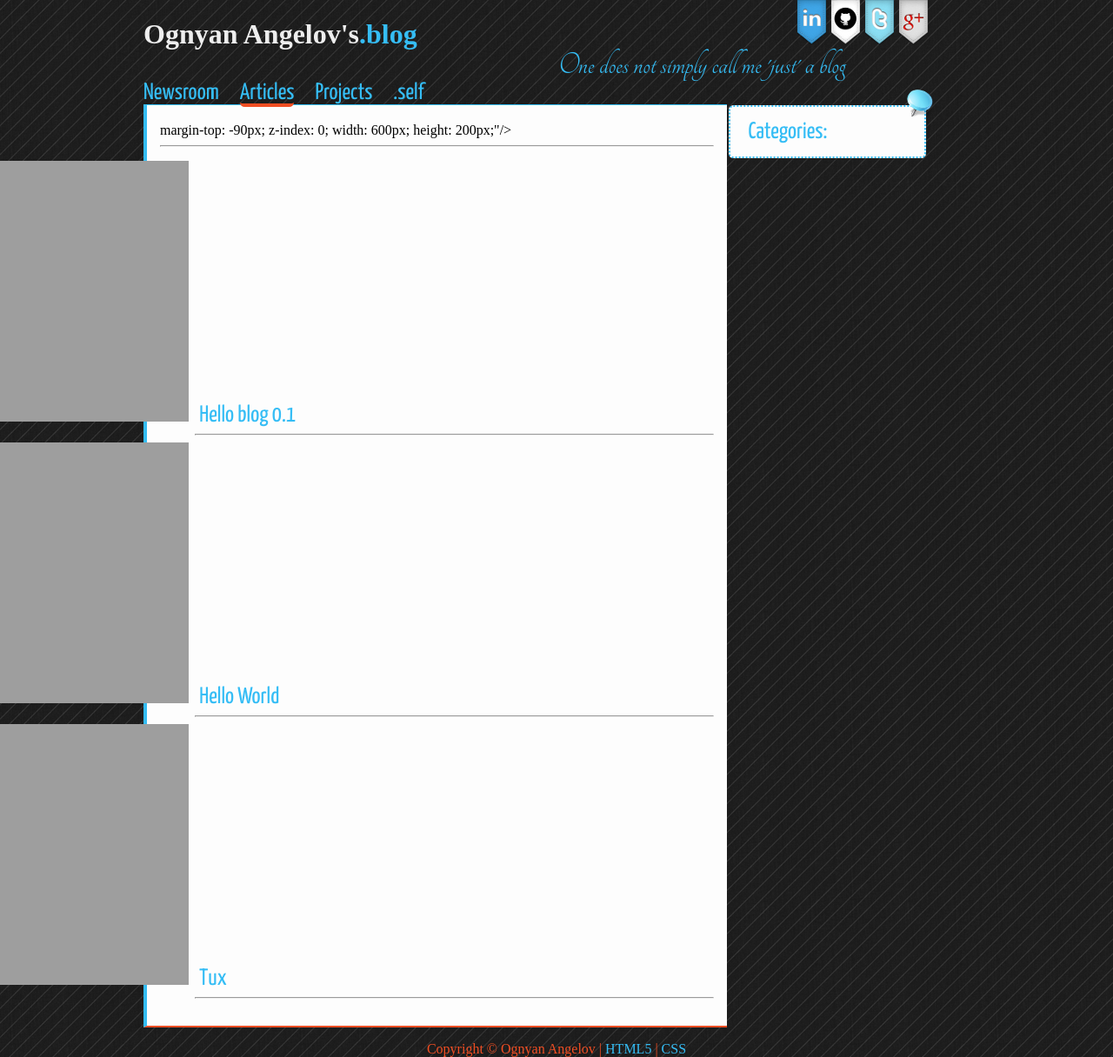
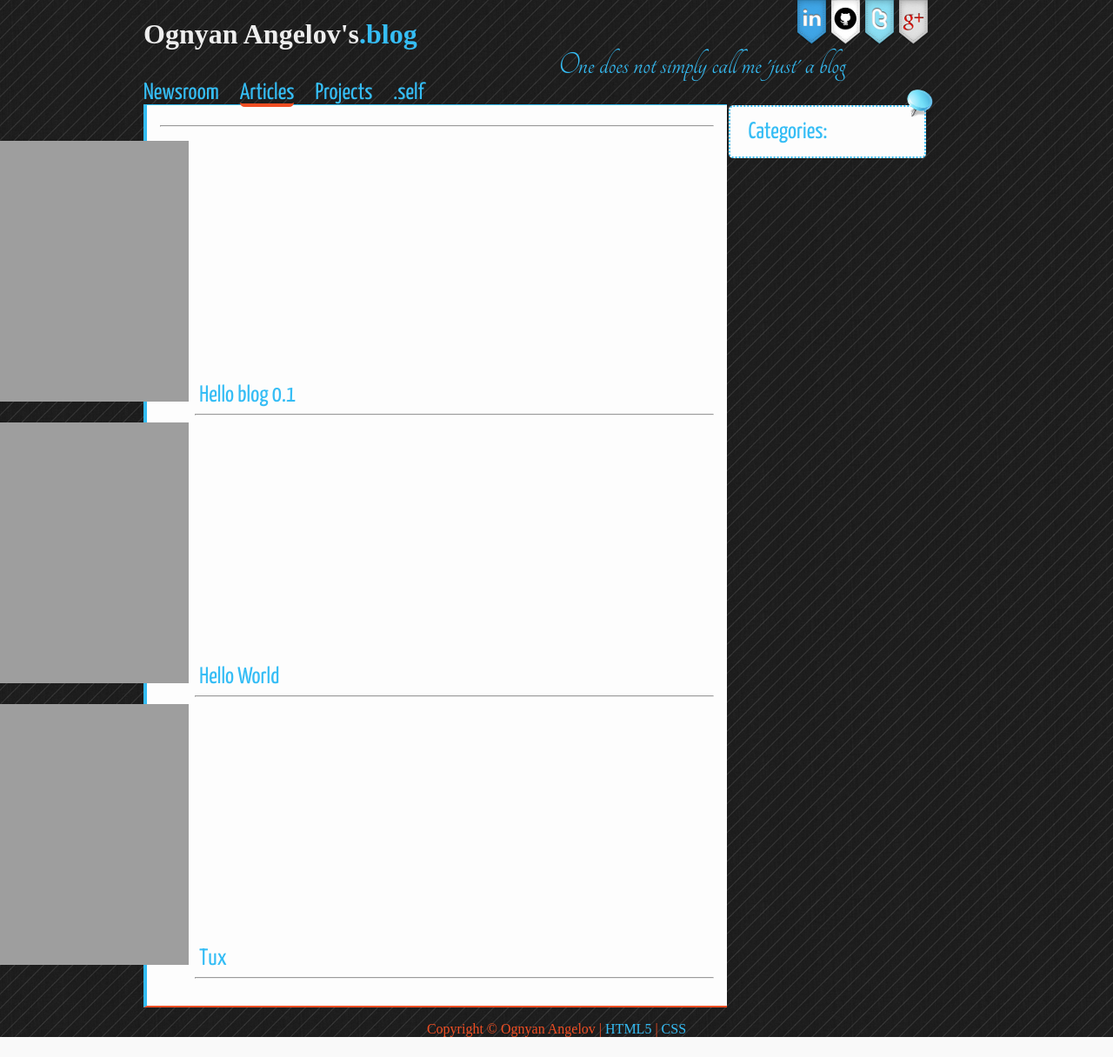
Before and after one commit to MightyPixel/MightyBlog, a Django app: template mightyblog/templates/articles.html in a window 1280 px wide. Shown: the whole page at 87% size. After the commit the page ends 1193 px from the top, so only its background shows below. Run offline with Django 3.2, Linux system fonts and the light colour scheme; the template is opened without the code that fills it: values that come from a table or form of the project are taken from there, others are empty; data comes from the database, SQL or seed files in the repository; some libraries are stand-ins or nearby versions.

Commit message:
fixed cover

```diff
--- a/mightyblog/templates/articles.html
+++ b/mightyblog/templates/articles.html
@@ -19,8 +19,8 @@
     </div>
     {% if page_cover %}
     <img src="/media/{{ page_cover }}" style="position: relative; width: 640px;
+        margin-top: 0px; z-index: 0; width: 600px; height: 200px;"/>
     {% endif %}
-    margin-top: -90px; z-index: 0; width: 600px; height: 200px;"/>
     <hr>
     <ul>
         {% for post in posts %}
```
